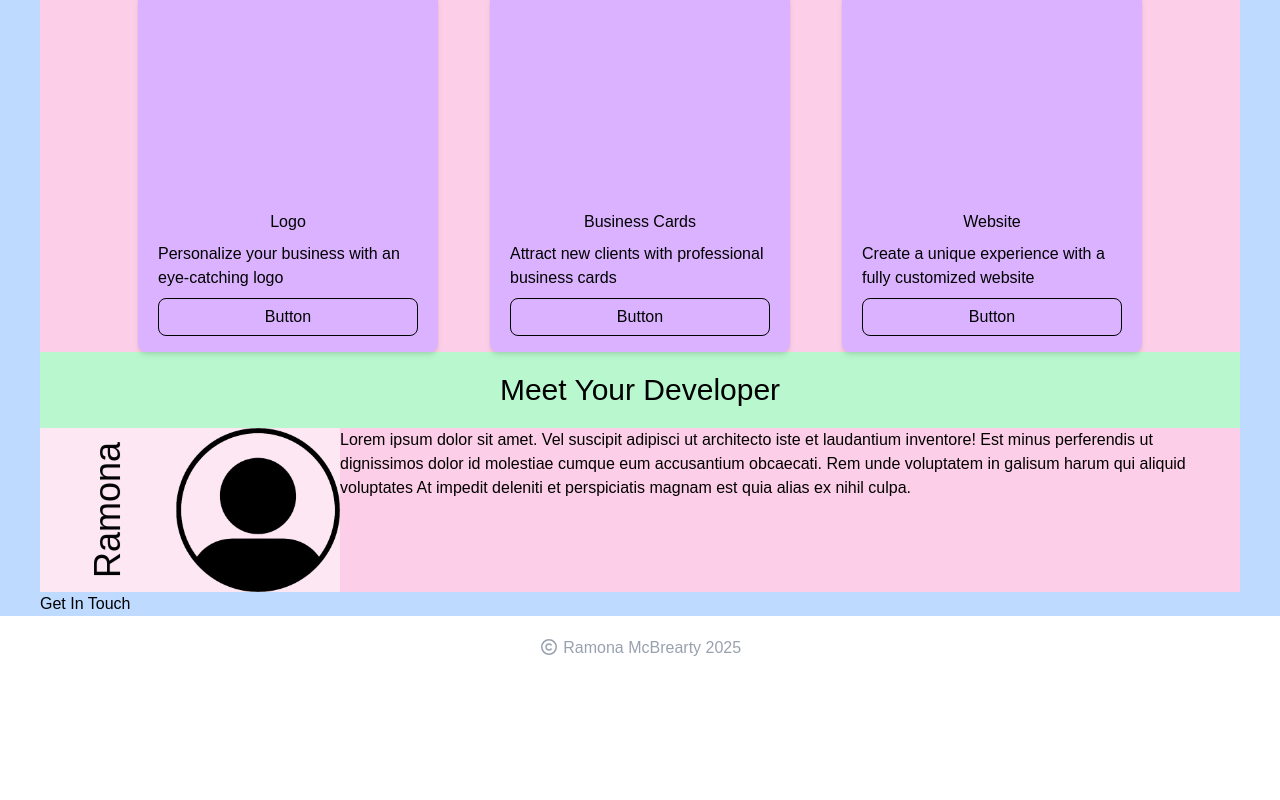
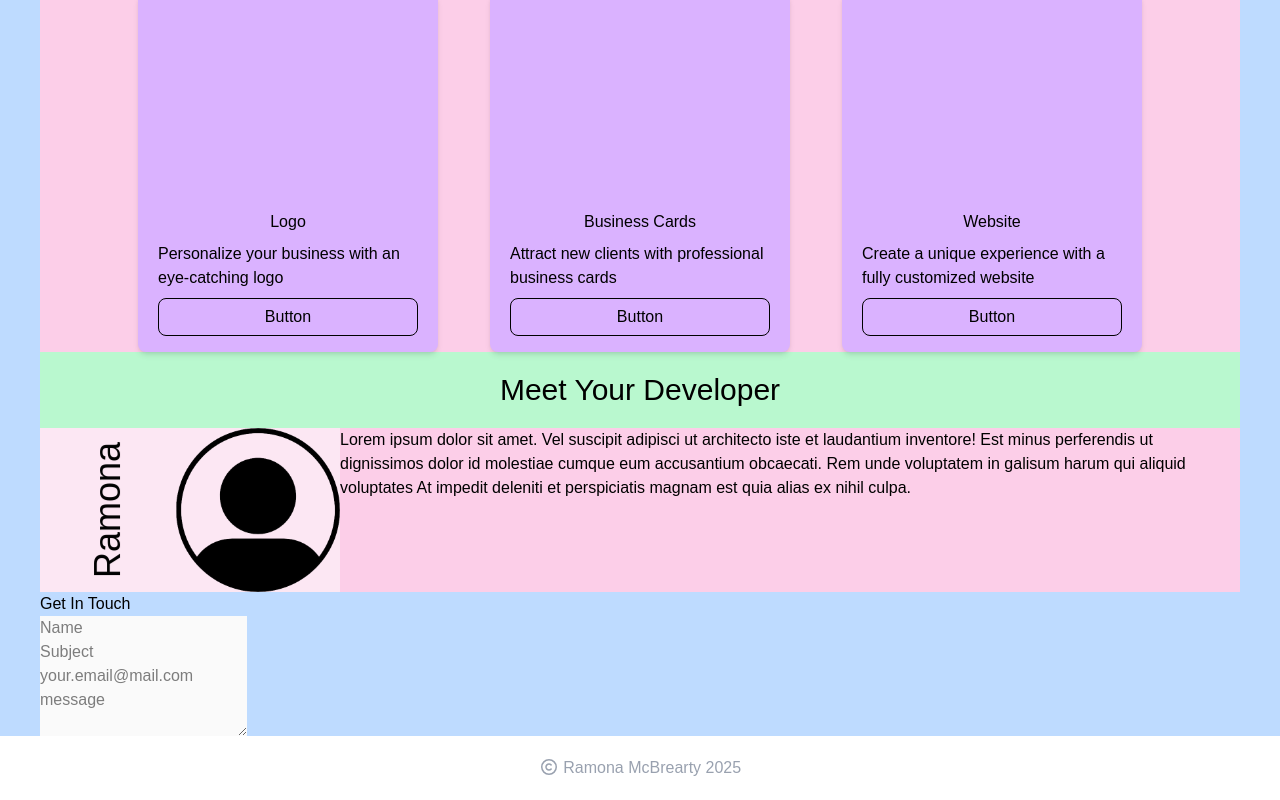
Before and after one commit to ramona-xxii/ramona-freelance-nextapp, a Next.js app: page / in a window 1280 px wide. Shown: the part 800-1600 px from the top of the page. Before the commit the page ends 1480 px from the top, so only its background shows below. Built offline with nearby package versions, Linux system fonts and the light colour scheme.

Commit message:
added form to contact seciton

```diff
--- a/app/components/Contact.js
+++ b/app/components/Contact.js
@@ -1,11 +1,14 @@
 import Section from "./Section";
+import Form from "./Form";
 
 export default function Contact () {
     return (
         <Section id="contact">
             <h1>Get In Touch</h1>
-            <div>
+            <div className="bg-orange-200 w-fit">
+                <Form />
             </div>
+
         </Section>
     );
 }
```
